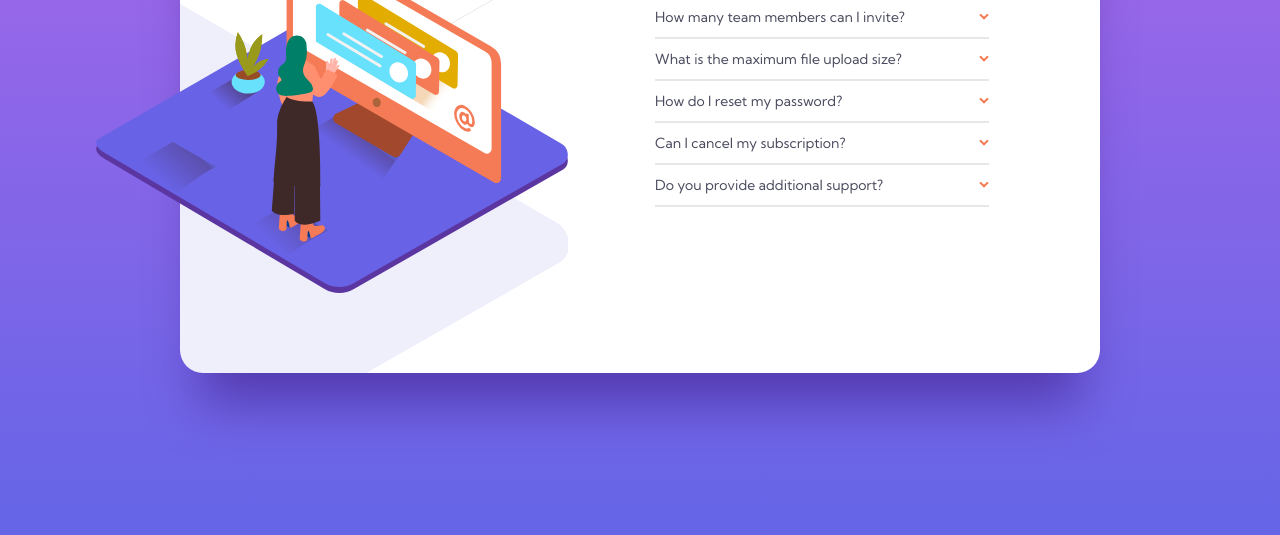
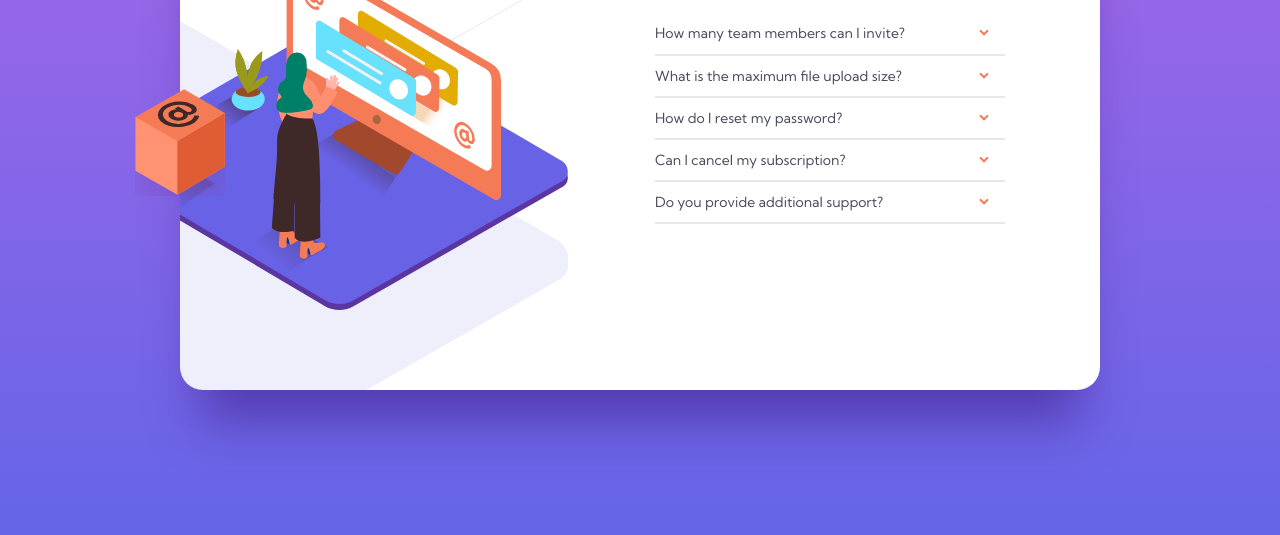
Before and after one commit to thomas-simonet/frontendmentor, a plain HTML site: page faq-accordion-card/index.html in a window 1280 px wide. Shown: the part 265-800 px from the top of the page. Drawn offline with nearby package versions, Linux system fonts and the light colour scheme.

Commit message:
fix(accessibility): hr not allowed in dl
fix(css): Missing illustration box

fix(css): Illustration women overflow

```diff
--- a/faq-accordion-card/assets/css/styles.css
+++ b/faq-accordion-card/assets/css/styles.css
@@ -32,6 +32,7 @@ main {
   padding-top: .1px;
 }
 
+
 .faq {
   position: relative;
   margin: 148px 0 85px;
@@ -40,13 +41,16 @@ main {
   border-radius: 23px;
   box-shadow: 0 50px 50px -20px rgba(53, 18, 122, 50%);
 }
+.faq::before,
+.faq::after {
+  content: "";
+  position: absolute;
+  left: 50%;
+  transform: translateX(-50%);
+}
 
 .faq::before {
-  content: "";
-  position: absolute;
   top: -108px;
-  left: 50%;
-  transform: translateX(-50%);
 
   width: 237px;
   height: 180px;
@@ -56,11 +60,7 @@ main {
 }
 
 .faq::after {
-  content: "";
-  position: absolute;
   top: -41px;
-  left: 50%;
-  transform: translateX(-50%);
   z-index: 10;
 
   width: 240px;
@@ -69,6 +69,11 @@ main {
   background-image: url(../images/bg-pattern-mobile.svg);
   background-repeat: no-repeat;
   background-position: bottom;
+}
+
+.faq-bg-top,
+.faq-bg-bottom {
+  display: none;
 }
 
 .faq h1 {
@@ -133,7 +138,7 @@ main {
   color: var(--dark-grayish-blue);
 }
 
-.faq hr {
+.faq .sep {
   margin-top: 1em;
   margin-bottom: 1em;
 
@@ -142,20 +147,45 @@ main {
 
 @media screen and (min-width: 1144px) {
 
+  body {
+    display: grid;
+    place-items: center;
+  }
+
   .faq {
-    max-width: 920px;
-    width: 100%;
+    width: 920px;
     height: 509px;
 
-    margin: 129px auto 0;
+    margin: 0 auto;
     padding: .1px 111px 85px 475px;
   }
 
-  .faq:before {
+  .faq:before,
+  .faq:after { content: none; }
+
+  .faq-bg-top,
+  .faq-bg-bottom {
+    display: block;
+    position: absolute;
+    top: 0;
+    bottom: 0;
+    left: 0;
+    right: 445px;
+  }
+
+  .faq-bg-top { overflow: hidden; }
+
+  .faq-bg-top:before,
+  .faq-bg-top:after,
+  .faq-bg-bottom:before {
+    content: "";
+    position: absolute;
+  }
+
+  .faq-bg-top:after {
     top: 70px;
     left: -84px;
-    z-index: 11;
-    transform: none;
+    z-index: 1;
 
     width: 472px;
     height: 359px;
@@ -163,21 +193,7 @@ main {
     background-image: url(../images/illustration-woman-online-desktop.svg);
   }
 
-  .faq:after { content: none; }
-
-  .faq-bg-bottom {
-    position: absolute;
-    top: 0;
-    bottom: 0;
-    left: 0;
-    right: 445px;
-    overflow: hidden;
-  }
-
-  .faq-bg-bottom:after {
-    content: "";
-
-    position: absolute;
+  .faq-bg-top:before {
     top: -294px;
     left: -576px;
 
@@ -187,11 +203,30 @@ main {
     background-image: url(../images/bg-pattern-desktop.svg);
   }
 
+  .faq-bg-bottom:before {
+    top: 206px;
+    left: -45px;
+    z-index: 2;
+
+    width: 90px;
+    height: 109px;
+
+    background-image: url(../images/illustration-box-desktop.svg);
+    background-position: top center;
+  }
+
   .faq h1 {
     margin-top: 65px;
     margin-bottom: 43px;
     text-align: left;
   }
 
-  .faq button { font-size: 14px; }
+  .faq dl { width: 350px; }
+
+  .faq button {
+    font-size: 14px;
+    padding-right: 32px;
+  }
+
+  .faq button:after { right: 16px; }
 }
--- a/faq-accordion-card/index.html
+++ b/faq-accordion-card/index.html
@@ -21,6 +21,8 @@
 
     <section id="faq" class="faq" itemscope itemtype="https://schema.org/FAQPage">
 
+      <div class="faq-bg-top" aria-hidden="true"></div>
+
       <h1>FAQ</h1>
 
       <dl>
@@ -36,7 +38,7 @@
           </dd>
         </div>
 
-        <hr>
+        <div class="sep" aria-hidden="true"></div>
 
         <div itemscope itemprop="mainEntity" itemtype="https://schema.org/Question">
           <dt><button aria-expanded="false" aria-controls="faq2_desc" itemprop="name">What is the maximum file upload
@@ -48,7 +50,7 @@
           </dd>
         </div>
 
-        <hr>
+        <div class="sep" aria-hidden="true"></div>
 
         <div itemscope itemprop="mainEntity" itemtype="https://schema.org/Question">
           <dt><button aria-expanded="false" aria-controls="faq3_desc" itemprop="name">How do I reset my
@@ -60,7 +62,7 @@
           </dd>
         </div>
 
-        <hr>
+        <div class="sep" aria-hidden="true"></div>
 
         <div itemscope itemprop="mainEntity" itemtype="https://schema.org/Question">
           <dt><button aria-expanded="false" aria-controls="faq4_desc" itemprop="name">Can I cancel my
@@ -71,7 +73,7 @@
           </dd>
         </div>
 
-        <hr>
+        <div class="sep" aria-hidden="true"></div>
 
         <div itemscope itemprop="mainEntity" itemtype="https://schema.org/Question">
           <dt><button aria-expanded="false" aria-controls="faq5_desc" itemprop="name">Do you provide additional
@@ -84,7 +86,7 @@
           </dd>
         </div>
 
-        <hr>
+        <div class="sep" aria-hidden="true"></div>
 
       </dl>
 
```
Also changed, not shown: README.md.
